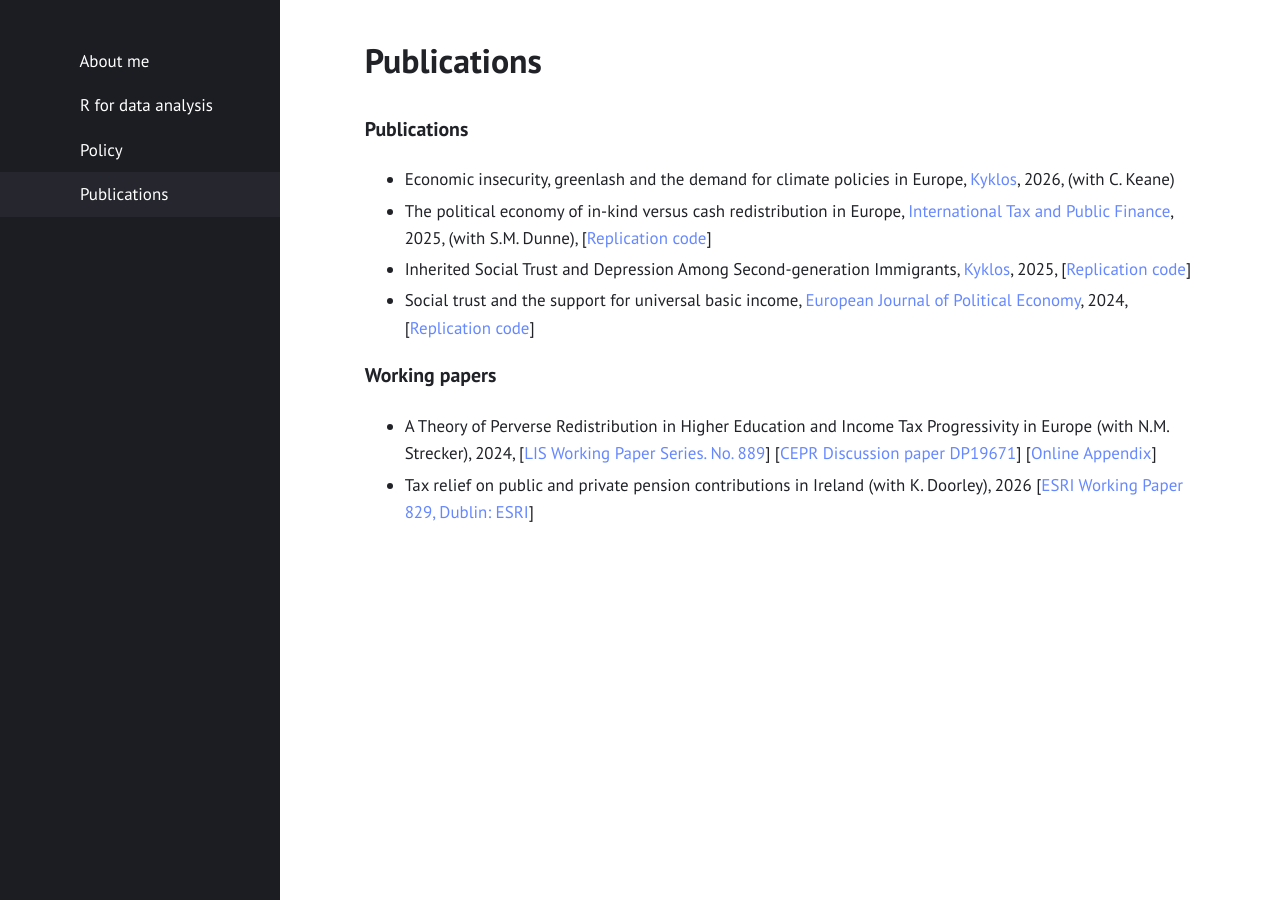
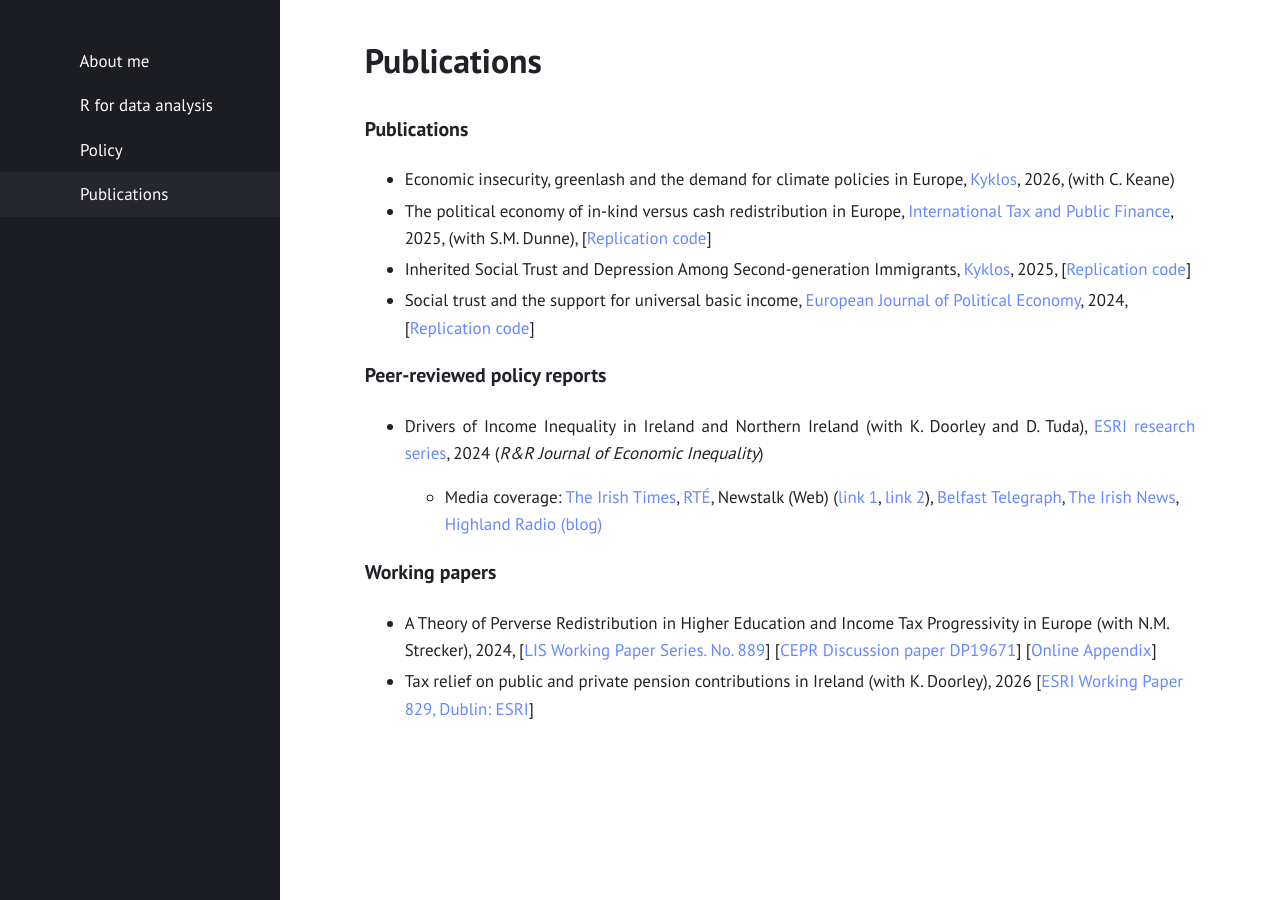
Before and after one commit to gubellom/gubellom.github.io, a Jekyll site: the page built from replication.md, in a window 1280 px wide. Built offline with Jekyll 4.4.1, drawn with Linux system fonts in a browser that asks for light colours.

Commit message:
Update replication.md
Signed-off-by: Michele Gubello <62111923+gubellom@users.noreply.github.com>

```diff
--- a/replication.md
+++ b/replication.md
@@ -15,11 +15,18 @@ title: "Publications"
 </script>
 </head>
 
+
+
 ### Publications
 - Economic insecurity, greenlash and the demand for climate policies in Europe, [Kyklos](https://doi.org/10.1111/kykl.70068), 2026, (with C. Keane)
 - The political economy of in-kind versus cash redistribution in Europe, [International Tax and Public Finance](https://doi.org/10.1007/s10797-025-09908-6), 2025, (with S.M. Dunne), [[Replication code](https://osf.io/6gn2c/)]
 - Inherited Social Trust and Depression Among Second-generation Immigrants, [Kyklos](https://doi.org/10.1111/kykl.12453), 2025, [[Replication code](https://osf.io/xadt9/)]
 - Social trust and the support for universal basic income, [European Journal of Political Economy](https://doi.org/10.1016/j.ejpoleco.2023.102495), 2024, [[Replication code](https://github.com/gubellom/replication-code-UBI-paper)]
+
+### Peer-reviewed policy reports
+- Drivers of Income Inequality in Ireland and Northern Ireland (with K. Doorley and D. Tuda), [ESRI research series](https://www.esri.ie/publications/drivers-of-income-inequality-in-ireland-and-northern-ireland), 2024 (*R&R Journal of Economic Inequality*)
+
+   - Media coverage: [The Irish Times](https://www.irishtimes.com/politics/2024/10/18/four-fifths-of-northern-irish-household-receive-more-in-benefits-than-they-pay-in-tax/), [RTÉ](https://www.rte.ie/news/business/2024/1018/1476087-income-esri/), Newstalk (Web) ([link 1](https://www.newstalk.com/podcasts/highlights-from-the-hard-shoulder/how-much-would-a-united-ireland-cost), [link 2](https://www.newstalk.com/news/ciara-kelly-united-ireland-will-be-like-a-financial-millstone-around-our-necks-1775307)), [Belfast Telegraph](https://www.belfasttelegraph.co.uk/news/republic-of-ireland/income-inequality-in-ireland-and-northern-ireland-very-similar-study/a2026592143.html), [The Irish News](https://www.irishnews.com/news/northern-ireland/income-inequality-in-ireland-and-northern-ireland-very-similar-study-MLU3CDQYBNERLHCDCPCRGDNUOI/), [Highland Radio (blog)](https://highlandradio.com/2024/10/18/esri-report-finds-income-inequality-very-similar-on-both-sides-of-border/)
 
 ### Working papers
 
```
